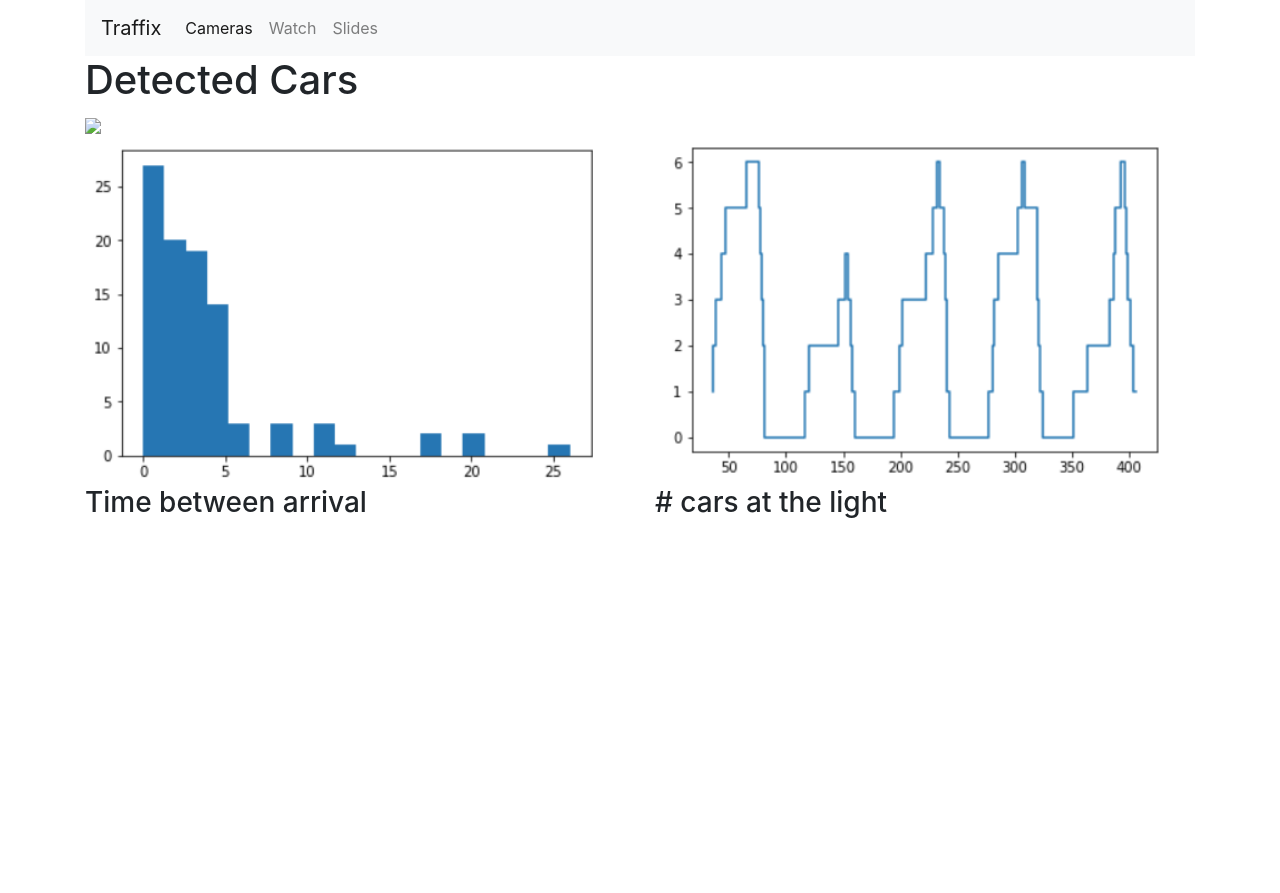
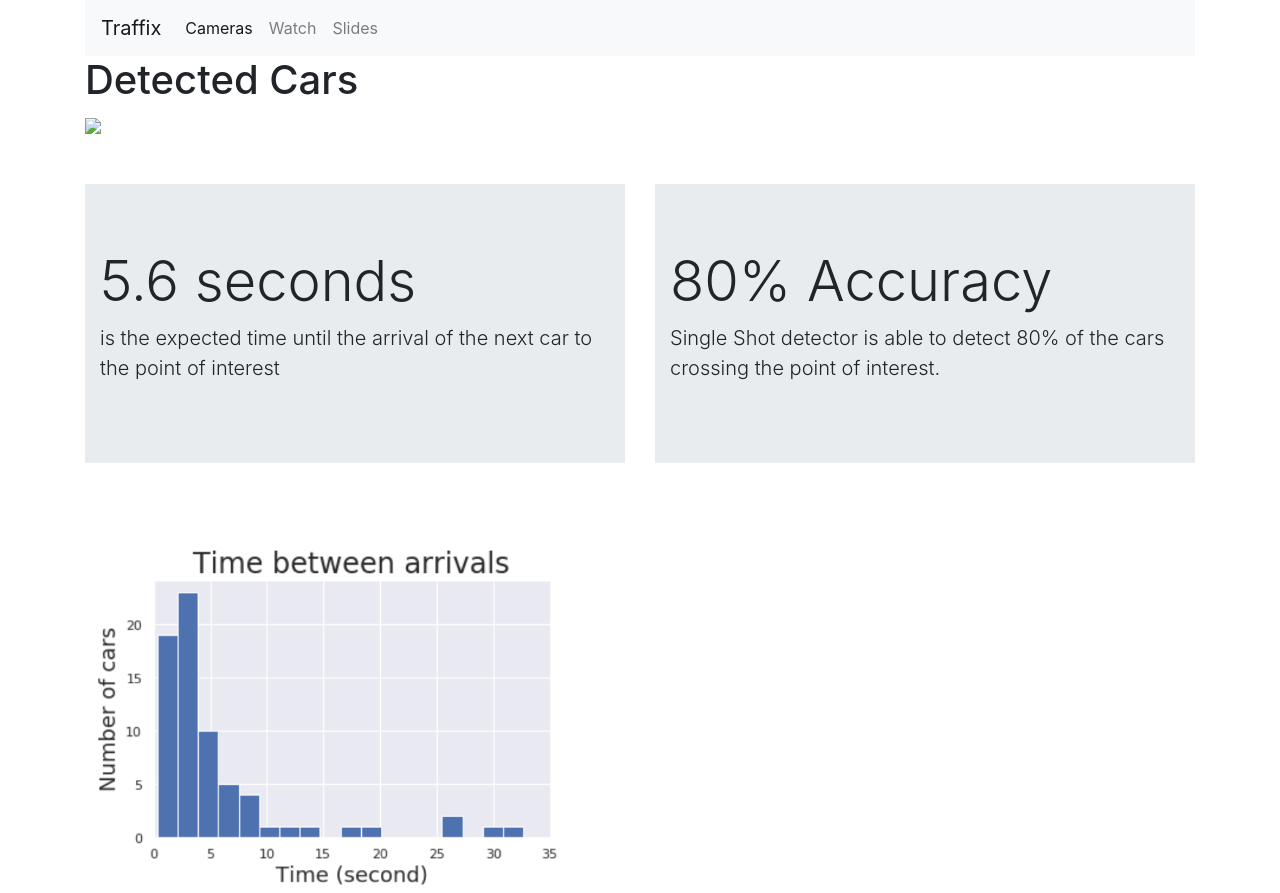
Before and after one commit to mrshootingstar/insight, a Python web app: template flask/templates/watch.html in a window 1280 px wide. Before the commit the page ends 518 px from the top, so only its background shows below. Run offline with Jinja, Linux system fonts and the light colour scheme; the template is opened without the code that fills it, so the values that code supplies are empty; some libraries are stand-ins or nearby versions.

Commit message:
added new charts/videos

```diff
--- a/flask/app.py
+++ b/flask/app.py
@@ -11,10 +11,9 @@ app = Flask(__name__)
 app.config['UPLOAD_FOLDER'] = UPLOAD_FOLDER
 
 
-
 class VideoCamera(object):
     def __init__(self):
-        videoPath = "./videos/four-full.mp4"
+        videoPath = "./static/final-run/sample.mp4"
         print("\n\n\n>>>videoPath is ", videoPath)
         self.video = cv2.VideoCapture(videoPath)
 
--- a/flask/templates/watch.html
+++ b/flask/templates/watch.html
@@ -7,16 +7,32 @@
   <img src="{{ url_for('video_feed') }}" height="350px">
   </div>
 </div>
+<br>
+<br>
 
 <div class="row">
   <div class="col-sm">
-    <img src="{{ url_for('static', filename='arrival.png')  }}" height="350px">
-    <h3>Time between arrival</h3>
+    <div class="jumbotron jumbotron-fluid">
+      <div class="container">
+        <h1 class="display-4">5.6 seconds</h1>
+        <p class="lead">is the expected time until the arrival of the next car to the point of interest</p>
+      </div>
+    </div>
   </div>
-
   <div class="col-sm">
-    <img src="{{  url_for('static', filename='flow.png')  }}" height="350px">
-    <h3># cars at the light</h3>
+    <div class="jumbotron jumbotron-fluid">
+      <div class="container">
+        <h1 class="display-4">80% Accuracy</h1>
+        <p class="lead">Single Shot detector is able to detect 80% of the cars crossing the point of interest.</p>
+      </div>
+    </div>
+  </div>
+</div>
+<br>
+<br>
+<div class="row">
+  <div class="col-sm">
+    <img src="{{ url_for('static', filename='final-run/time-between-arrival.png')  }}" height="350px">
   </div>
 </div>
 {% endblock %}
```
Also changed, not shown: flask/static/final-run/time-between-arrival.png (added), 1 other file.
